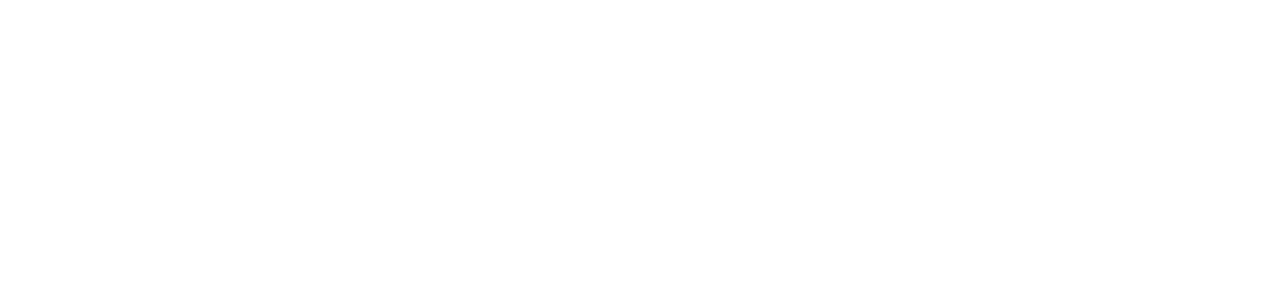
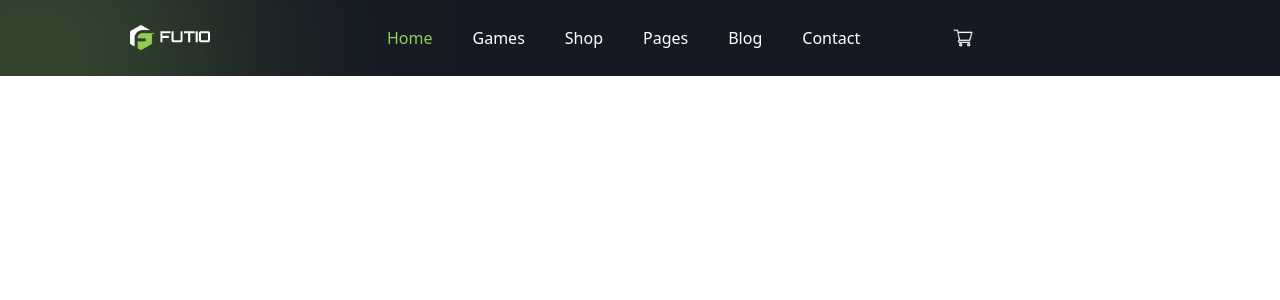
Before and after one commit to alex2000d/proj-html-vuejs, a Vue app: page / in a window 1280 px wide. Shown: the top 300 px of the page. Built offline with nearby package versions, Linux system fonts and the light colour scheme.

Commit message:
[UPD] first version layout of menu

```diff
--- a/src/App.vue
+++ b/src/App.vue
@@ -1,13 +1,24 @@
 <script>
+import AppHeader from './components/AppHeader.vue';
+import AppMain from './components/AppMain.vue';
+import AppFooter from './components/AppFooter.vue';
+
+
 export default {
-
+  components: {
+    AppHeader,
+    AppMain,
+    AppFooter
+  }
 }
 </script>
 <template lang="">
   <div>
-
+    <AppHeader />
+    <AppMain />
+    <AppFooter />
   </div>
 </template>
-<style lang="">
-
+<style lang="scss">
+@use './styles/generals.scss'
 </style>
--- a/src/components/AppFooter.vue
+++ b/src/components/AppFooter.vue
@@ -0,0 +1,13 @@
+<script>
+export default {
+
+}
+</script>
+<template lang="">
+    <div>
+
+    </div>
+</template>
+<style lang="">
+
+</style>
--- a/src/components/AppHeader.vue
+++ b/src/components/AppHeader.vue
@@ -0,0 +1,59 @@
+<script>
+export default {
+
+}
+</script>
+<template>
+    <header>
+        <div class="container">
+            <div class="row">
+                <div class="col-3">
+                    <div class=" ms-5 align-middle logo-img mt-4 ">
+                        <img src="../assets/img/logo.png">
+                    </div>
+
+                </div>
+                <div class="col-6">
+                    <ul class="list-unstyled d-flex mt-3">
+                        <li class="active">Home</li>
+                        <li>Games</li>
+                        <li>Shop</li>
+                        <li>Pages</li>
+                        <li>Blog</li>
+                        <li>Contact</li>
+                    </ul>
+                </div>
+                <div class="col-3">
+                    <div class="p-3  align-middle cart-img mt-2">
+                        <img src="../assets/img/icon/cart-icon.png" />
+                    </div>
+
+                </div>
+            </div>
+        </div>
+    </header>
+</template>
+<style lang="scss" scoped>
+.logo-img img {
+    max-width: 80px;
+}
+
+.cart-img img {
+    max-width: 20px;
+}
+
+ul {
+    li {
+        padding: 10px 20px;
+        color: white;
+    }
+}
+
+.active {
+    color: rgb(148, 203, 83)
+}
+
+header {
+    background-image: url(../assets/img/index-banner-bg.png);
+}
+</style>
--- a/src/components/AppMain.vue
+++ b/src/components/AppMain.vue
@@ -0,0 +1,13 @@
+<script>
+export default {
+
+}
+</script>
+<template lang="">
+    <div>
+
+    </div>
+</template>
+<style lang="">
+
+</style>
```
